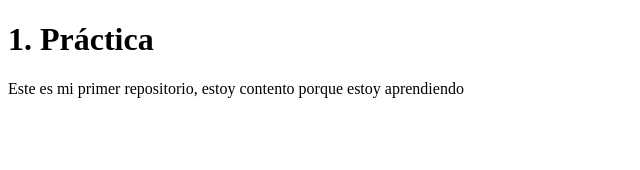
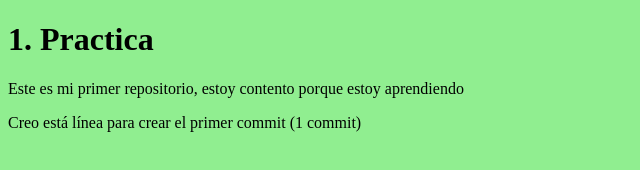
Before and after one commit to MiguelHormiga/1.Practica, a plain HTML site: page index.html in a window 1280 px wide. Shown: the whole page, without its empty margins (0-640 px from the left). Drawn offline with Linux system fonts and the light colour scheme.

Commit message:
Nueva linea en index.html

```diff
--- a/1.Practica.css
+++ b/1.Practica.css
@@ -4,5 +4,5 @@ background-color: lightgreen;
 
 h1 {
 color: Black;
-margin-left: 20px;
+margin-left: 0px;
 }
--- a/index.html
+++ b/index.html
@@ -1,13 +1,14 @@
 <!DOCTYPE html>
 <html>
 <head>
-<title>1.Práctica</title>
-<link rel="stylesheet" href="1.Práctica.css">
+<title>1.Practica</title>
+<link rel="stylesheet" href="1.Practica.css">
 </head>
 <body>
 
-<h1>1. Práctica</h1>
+<h1>1. Practica</h1>
 <p>Este es mi primer repositorio, estoy contento porque estoy aprendiendo</p>
+<p>Creo está línea para crear el primer commit (1 commit)
 
 </body>
 </html>
```
